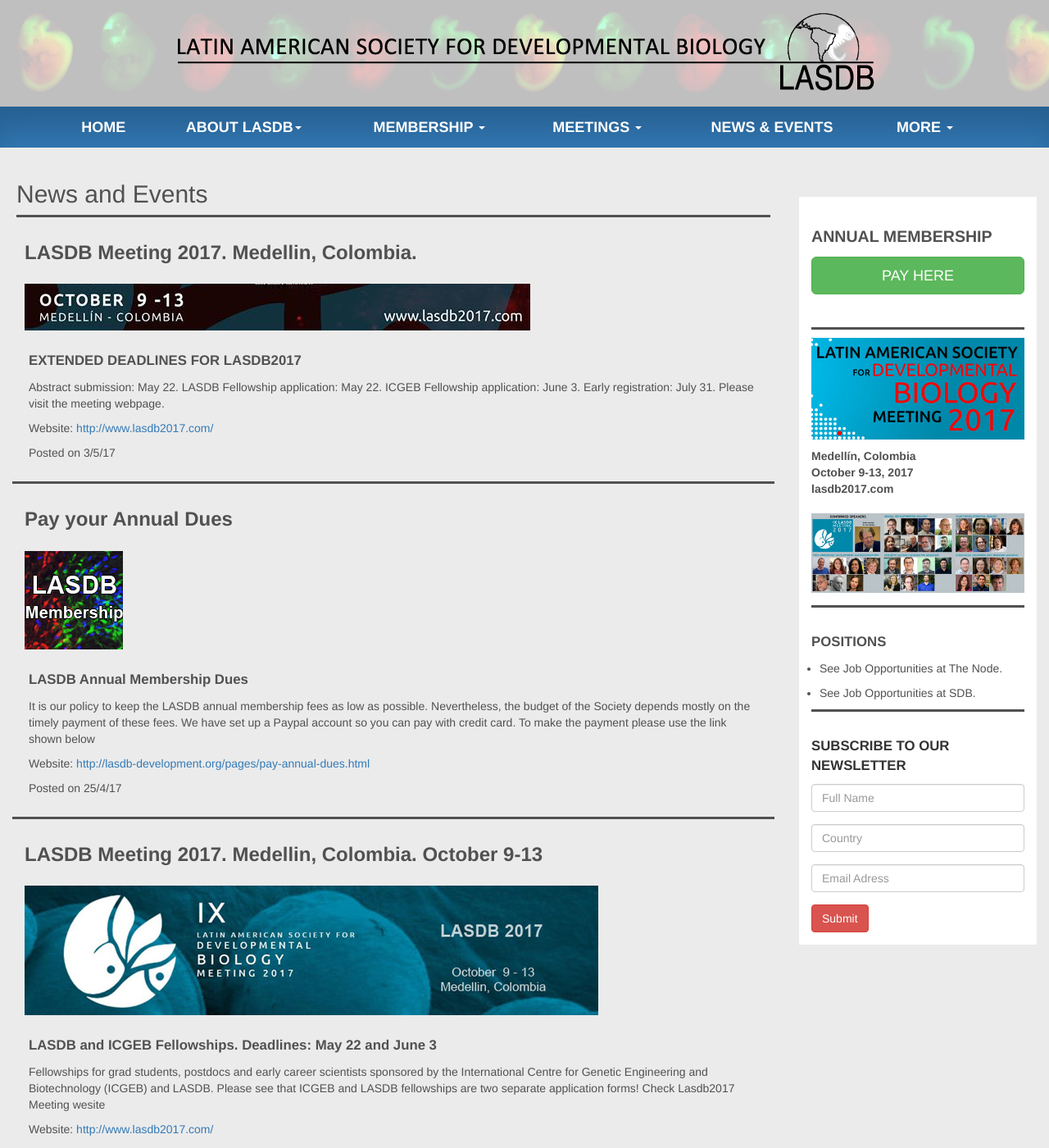
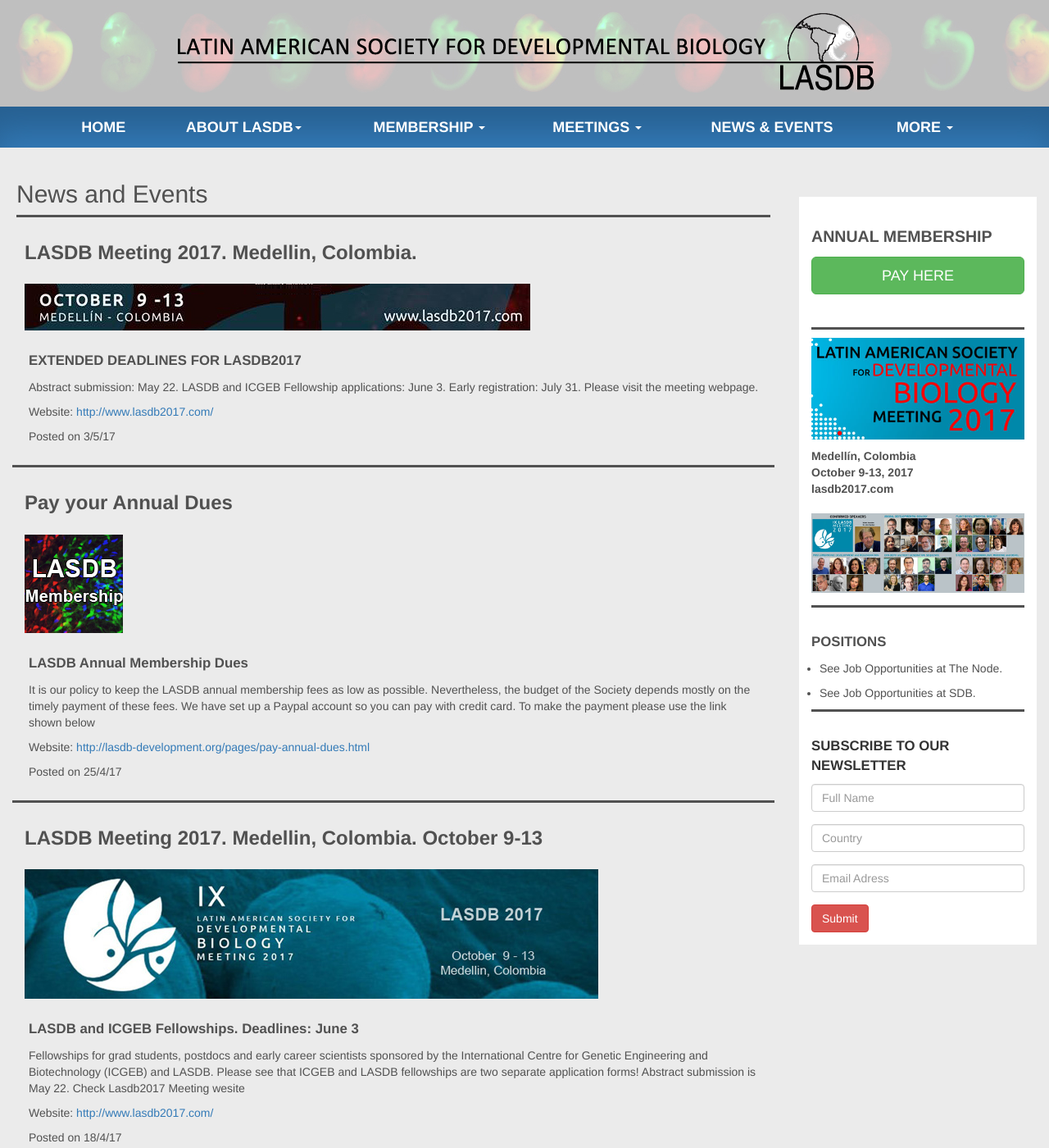
Before and after one commit to lasdb/lasdb.github.io, a Jekyll site: the page built from _posts/2000-01-01-news.markdown, in a window 1280 px wide and 1400 px high. Shown: the whole window at 82% size. Built offline with Jekyll 4.4.1, drawn with Linux system fonts in a browser that asks for light colours; nearby versions of some CDN libraries.

Commit message:
Update 2000-01-01-news.markdown

```diff
--- a/_posts/2000-01-01-news.markdown
+++ b/_posts/2000-01-01-news.markdown
@@ -8,7 +8,7 @@
   - title: 'LASDB Meeting 2017. Medellin, Colombia.'
     date: '3/5/17'
     subtitle: 'EXTENDED DEADLINES FOR LASDB2017'
-    body: 'Abstract submission: May 22.  LASDB Fellowship application: May 22.  ICGEB Fellowship application: June 3. Early registration: July 31. Please visit the meeting webpage.'
+    body: 'Abstract submission: May 22.  LASDB and ICGEB Fellowship applications: June 3. Early registration: July 31. Please visit the meeting webpage.'
     imageSm: 'img/news/extended-sm.jpg'
     imageBg: '../img/news/extended-bg.jpg'
     URL: 'http://www.lasdb2017.com/'
@@ -21,8 +21,8 @@
     URL: 'http://lasdb-development.org/pages/pay-annual-dues.html'
   - title: 'LASDB Meeting 2017. Medellin, Colombia. October 9-13'
     date: '18/4/17'
-    subtitle: 'LASDB and ICGEB Fellowships. Deadlines: May 22 and June 3'
-    body: 'Fellowships for grad students, postdocs and early career scientists sponsored by the International Centre for Genetic Engineering and Biotechnology (ICGEB) and LASDB. Please see that ICGEB and LASDB fellowships are two separate application forms! Check Lasdb2017 Meeting wesite'
+    subtitle: 'LASDB and ICGEB Fellowships. Deadlines: June 3'
+    body: 'Fellowships for grad students, postdocs and early career scientists sponsored by the International Centre for Genetic Engineering and Biotechnology (ICGEB) and LASDB. Please see that ICGEB and LASDB fellowships are two separate application forms! Abstract submission is May 22. Check Lasdb2017 Meeting wesite'
     imageSm: 'img/news/fellowship2017-sm.jpg'
     imageBg: '../img/news/fellowship2017-bg.jpg'
     URL: 'http://www.lasdb2017.com/'
```
